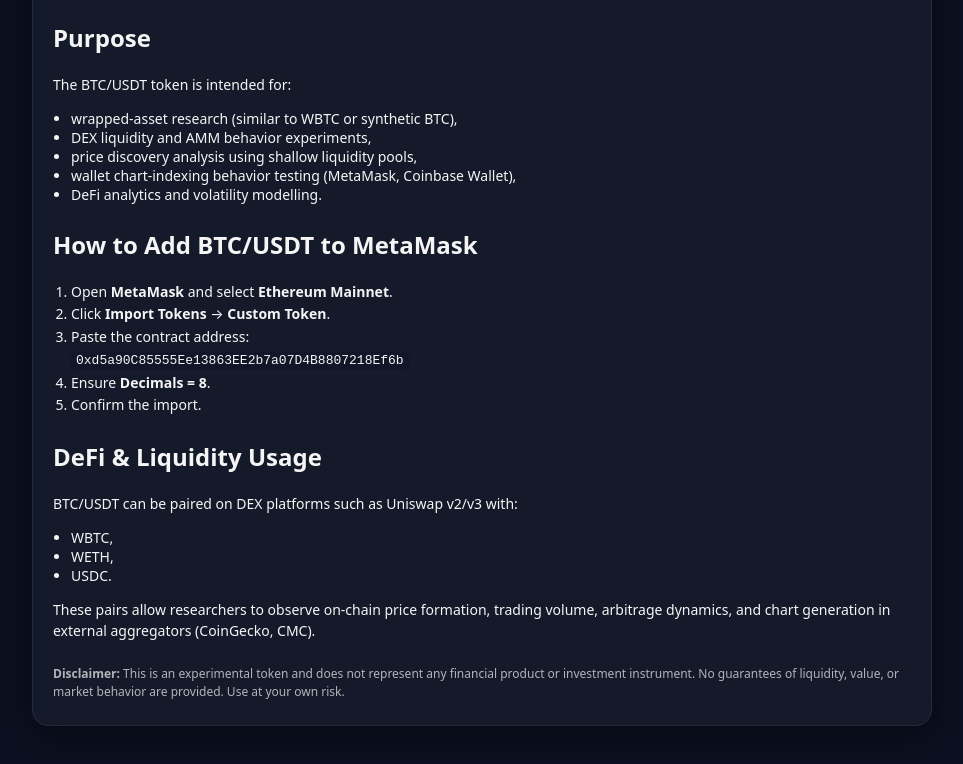
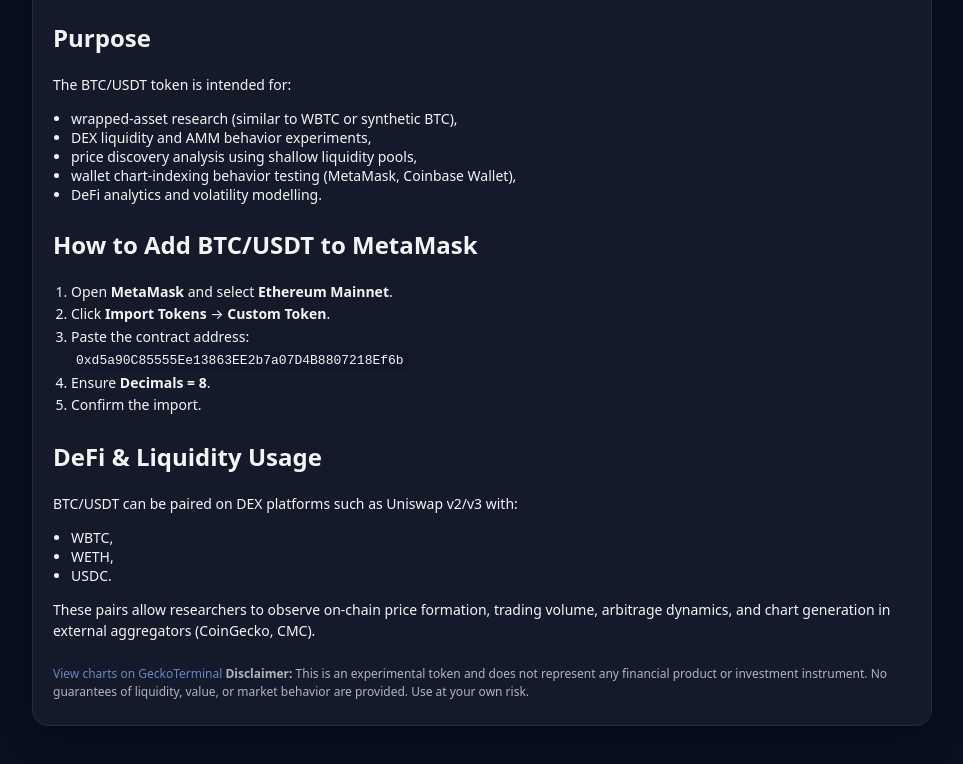
Before and after one commit to borisivanov914/btc-usdt, a plain HTML site: page index.html in a window 1280 px wide. Shown: the part 410-1174 px from the top of the page, without its empty margins (158-1121 px from the left). Drawn offline with Linux system fonts and the light colour scheme.

Commit message:
index.html

```diff
--- a/index.html
+++ b/index.html
@@ -172,6 +172,7 @@
       </div>
 
       <div class="disclaimer">
+        <a href="https://www.geckoterminal.com" target="_blank">View charts on GeckoTerminal</a>
         <strong>Disclaimer:</strong> This is an experimental token and does not represent any financial product or investment instrument. No guarantees of liquidity, value, or market behavior are provided. Use at your own risk.
       </div>
     </div>
```
